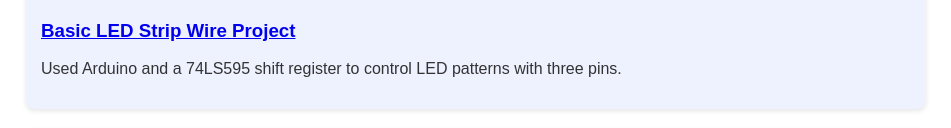
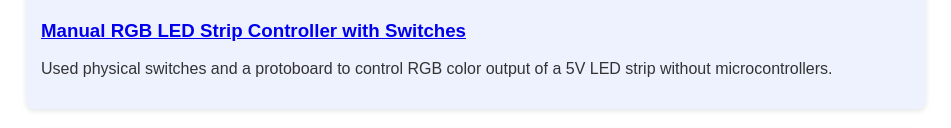
Before and after one commit to ajax12233512/EE_WEBSITE, a plain HTML site: page index.html in a window 1280 px wide. Shown: the part 942-1070 px from the top of the page, without its empty margins (164-1115 px from the left). Drawn offline with Linux system fonts and the light colour scheme.

Commit message:
Update index.html

```diff
--- a/index.html
+++ b/index.html
@@ -39,9 +39,9 @@
         <div class="project">
             <a href="project4.html">
                 <img src="images/PXL_20250827_235746686.jpg" alt="LED strip Project">
-                <h3>Basic LED Strip Wire Project</h3>
+                <h3>Manual RGB LED Strip Controller with Switches</h3>
             </a>
-            <p>Used Arduino and a 74LS595 shift register to control LED patterns with three pins.</p>
+            <p>Used physical switches and a protoboard to control RGB color output of a 5V LED strip without microcontrollers.</p>
         </div>
 
         <div class="project">
```
